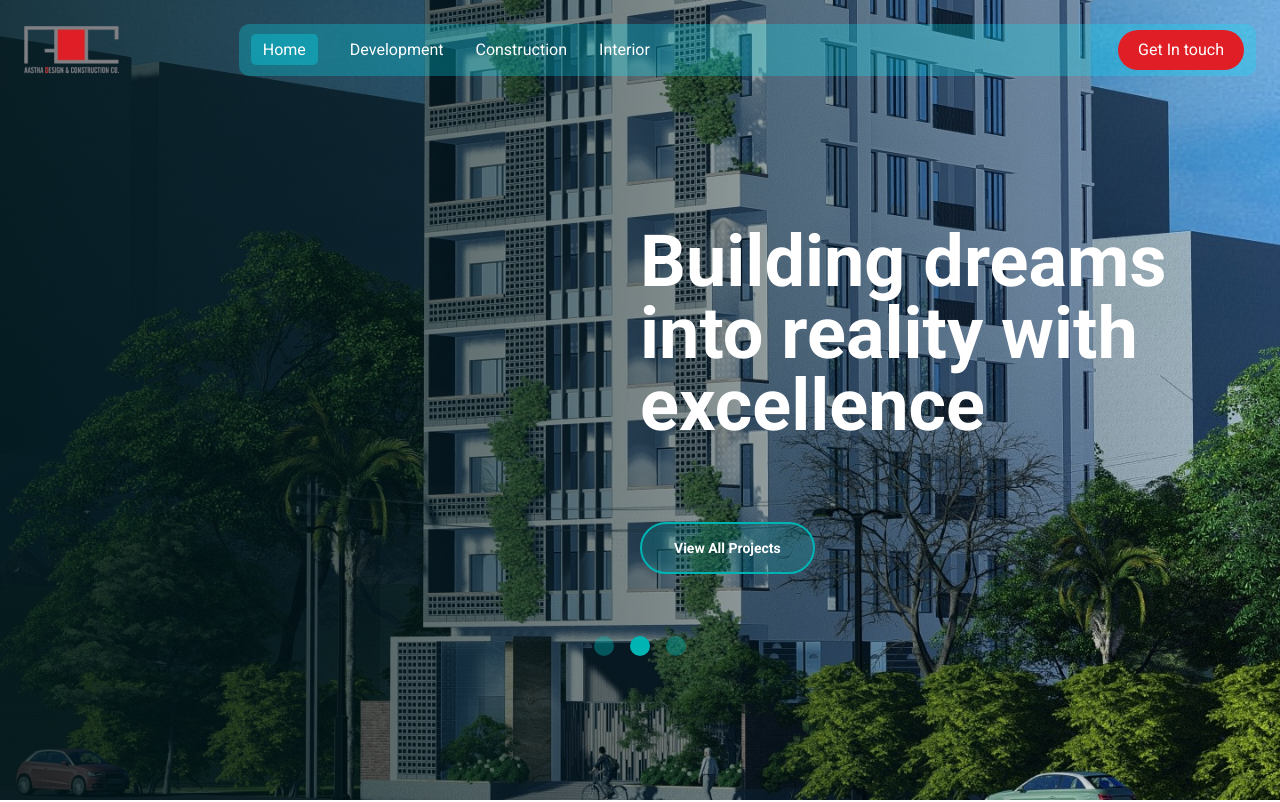
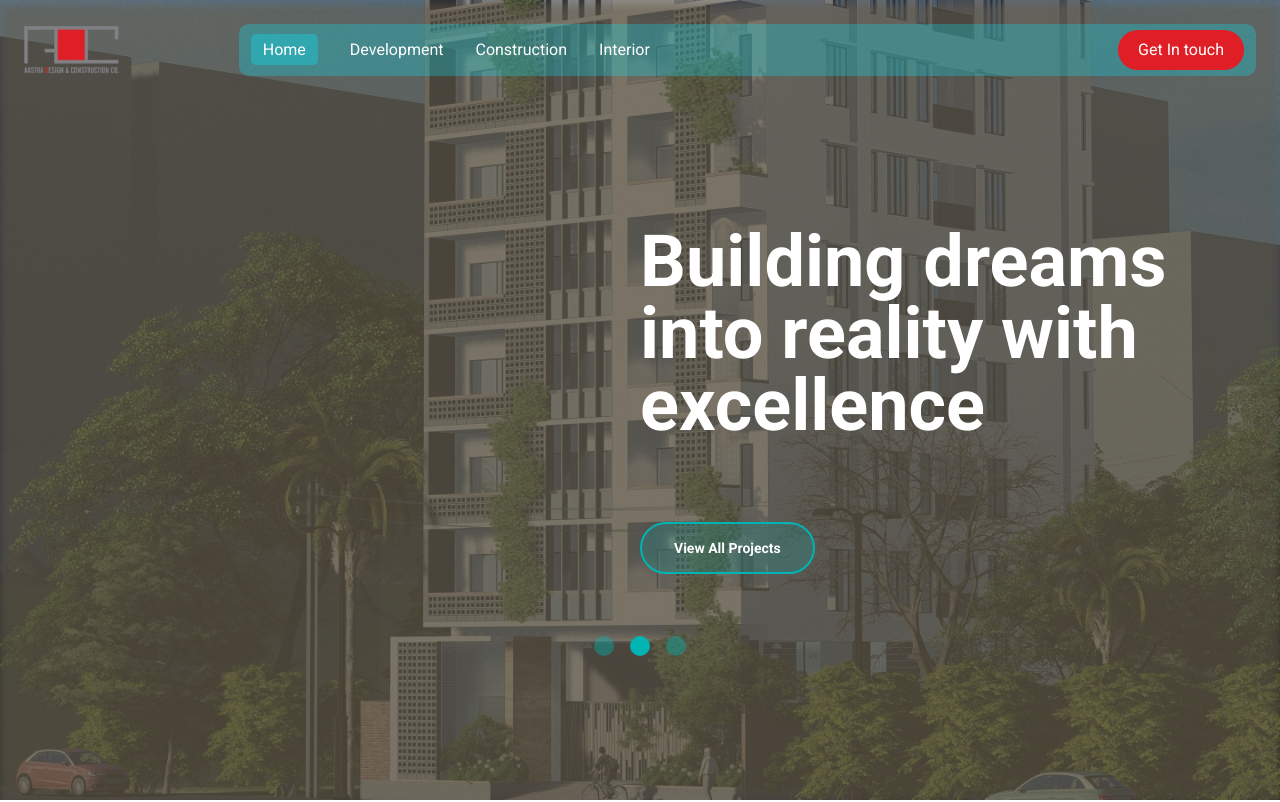
Before and after one commit to ashikfifa/Astha-frontend, a Next.js app: page / in a window 1280 px wide. Shown: the top 802 px of the page. Built offline with nearby package versions, Linux system fonts and the light colour scheme.

Commit message:
Refactor HeroSlider: replace gradient overlay with a solid background color and drop shadow for improved visual effect

```diff
--- a/app/components/HeroSlider.tsx
+++ b/app/components/HeroSlider.tsx
@@ -78,10 +78,13 @@ const HeroSlider: React.FC = () => {
             />
           </div>
 
-          {/* Gradient Overlay */}
-          <div className="absolute inset-0 bg-linear-to-r from-[#011719]/80 via-[#011719]/50 to-transparent" />
-
-
+           <div
+            className="absolute inset-0"
+            style={{
+              backgroundColor: 'rgba(70, 61, 52, 0.55)',
+              filter: 'drop-shadow(0 4px 4px #8B8163)',
+            }}
+          />
         </div>
       ))}
 
```
